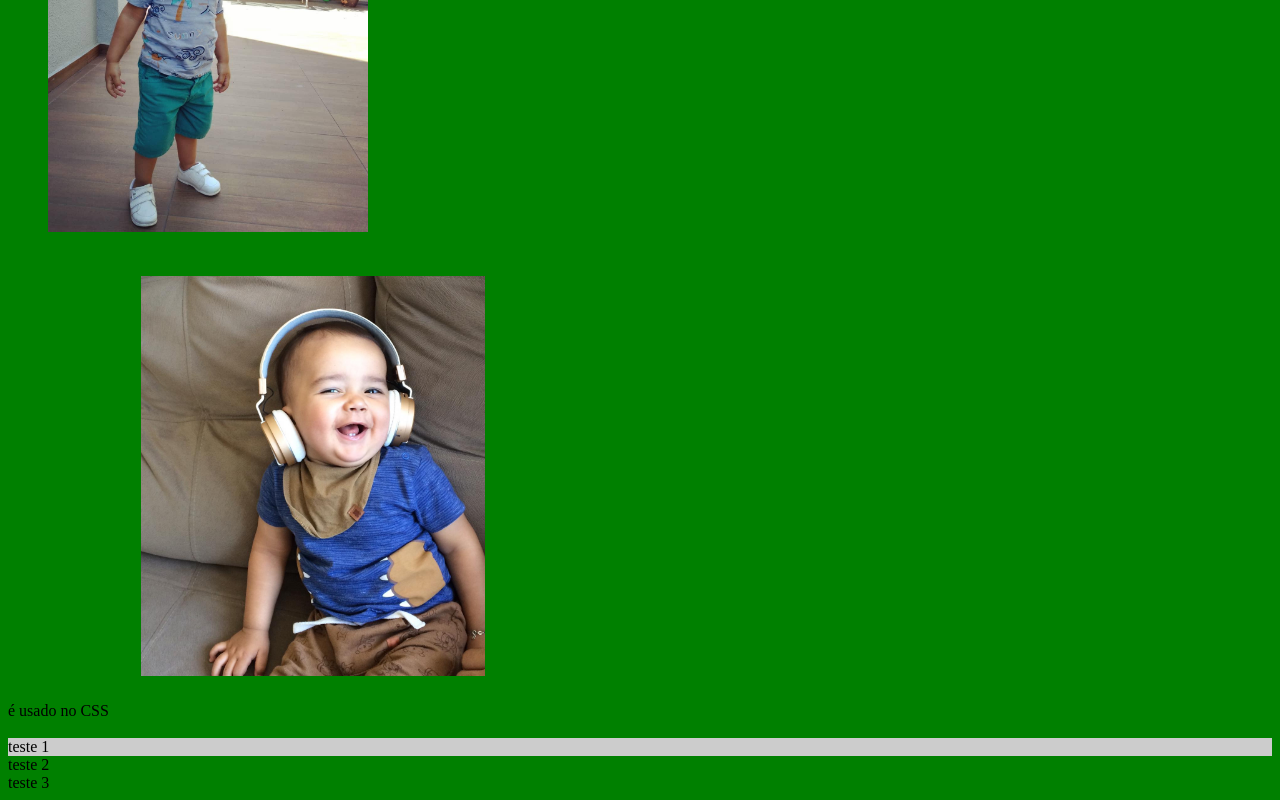
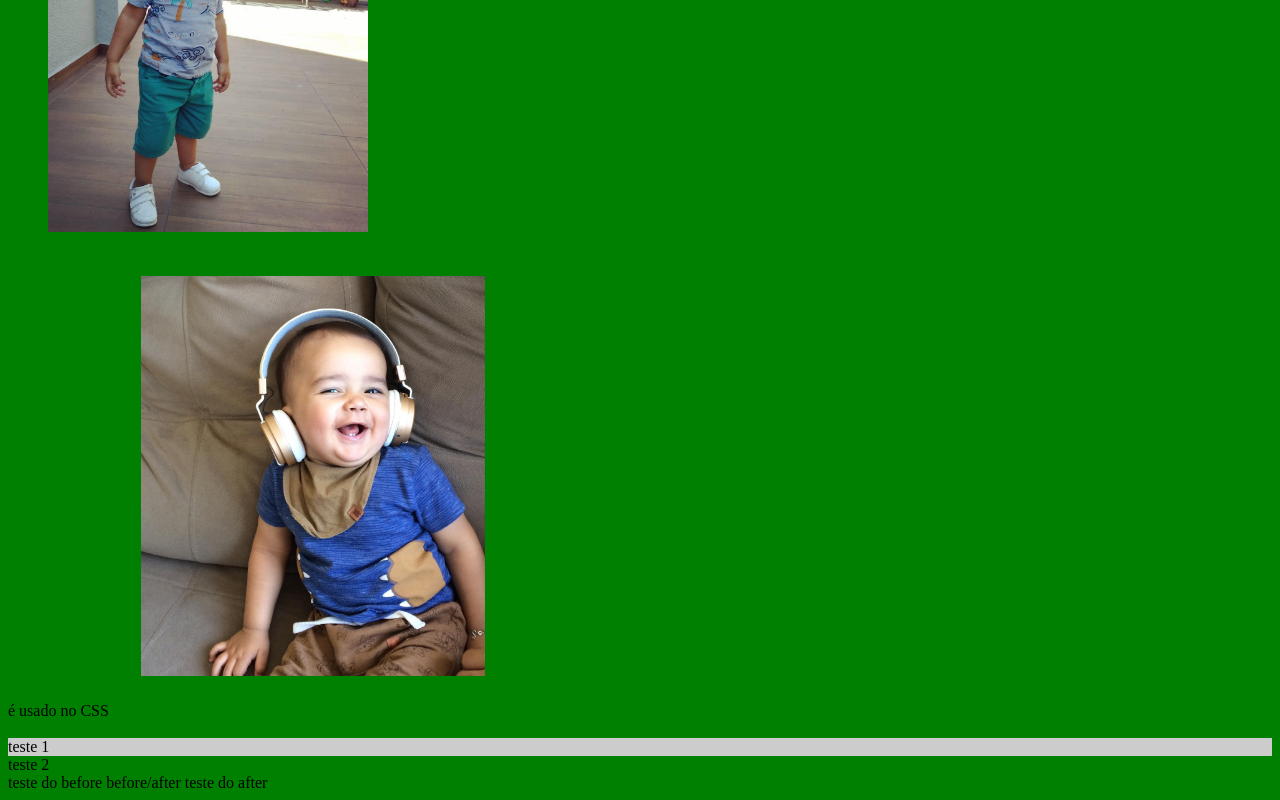
Before and after one commit to marcoslourencoreis/aulas_html5_css3, a plain HTML site: page Explicacoes/midias.html in a window 1280 px wide. Shown: the part 420-1220 px from the top of the page. Drawn offline with Linux system fonts and the light colour scheme.

Commit message:
atualizando

```diff
--- a/Explicacoes/midias.css
+++ b/Explicacoes/midias.css
@@ -72,3 +72,13 @@
 div:nth-child(2) {
     background-color: #ccc;
 }
+
+/*BEFORE e AFTER - Usados pra aparecer antes (before) ou depois (AFTER) do elemento selecionado. vide exemplo */
+
+.before::before {
+    content:"teste do before "; /* é obrigatorio utilizar content, dentro de " " que se define o que vai aparecer, no exemplo ficou => */
+}
+
+.before::after {
+    content: "teste do after ";
+}
--- a/Explicacoes/midias.html
+++ b/Explicacoes/midias.html
@@ -45,7 +45,7 @@
 
 <div>teste 1</div>
 <div>teste 2</div>
-<div>teste 3</div>
+<div class="before"> before/after </div>
 
 
 </body>
```
